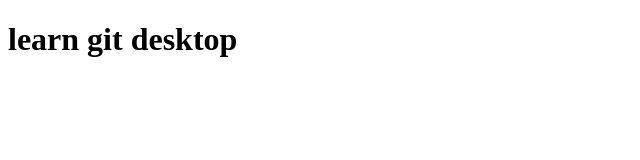
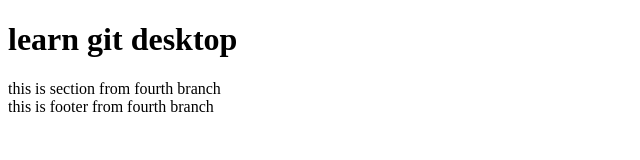
Before and after one commit to Bounphone/git-desktop, a plain HTML site: page index.html in a window 1280 px wide. Shown: the whole page, without its empty margins (0-640 px from the left). Drawn offline with Linux system fonts and the light colour scheme.

Commit message:
add section and footer
add section and footer

```diff
--- a/index.html
+++ b/index.html
@@ -8,5 +8,7 @@
 </head>
 <body>
     <h1>learn git desktop</h1>
+    <section>this is section from fourth branch</section>
+    <footer>this is footer from fourth branch</footer>
 </body>
 </html>
```
